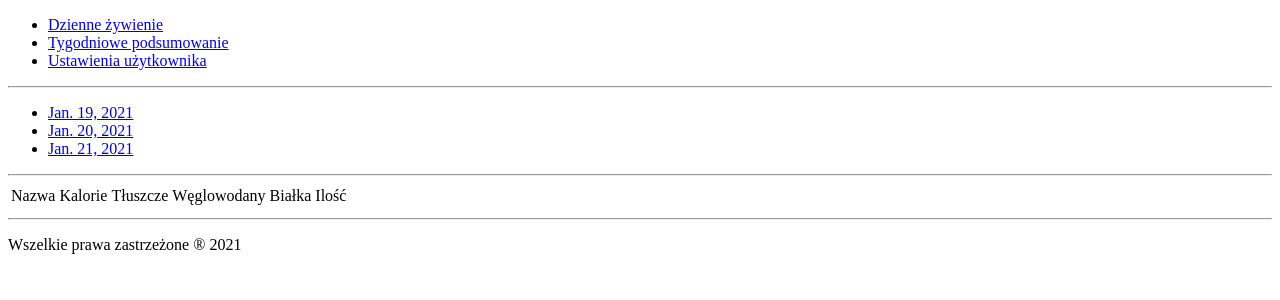
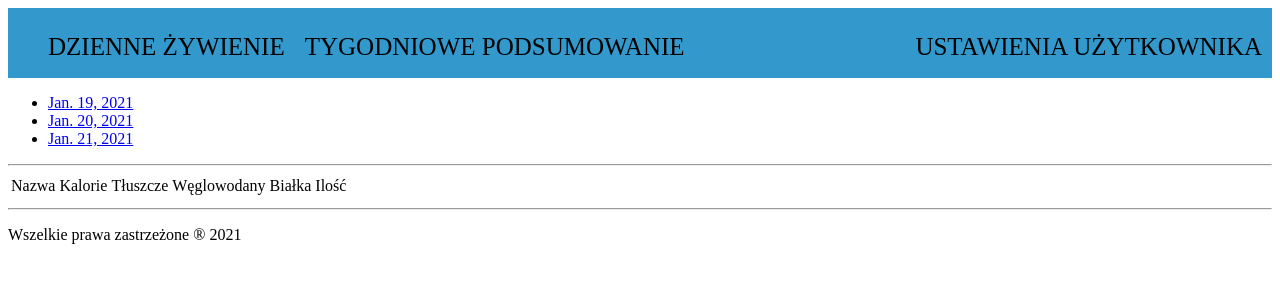
Before and after one commit to LukaszSzpak/Moje_kalorie-my_calories, a Django app: page /calories/ in a window 1280 px wide. Shown: the top 300 px of the page. Run offline with Django 3.2, Linux system fonts and the light colour scheme; data that the repository does not hold is empty; parts of the project's set-up code (start-up, migrations or seed data) failed here and were passed over.

Commit message:
Added styles for header

```diff
--- /dev/null
+++ b/myCalories/static/css/header.css
@@ -0,0 +1,69 @@
+.header_style{
+    background: #3399CC;
+    margin: 0;
+    background-size: cover;
+    position: relative;
+    max-width: 100%;
+    min-height: 70px;
+    font-size: 25px;
+    text-transform: uppercase;
+
+}
+
+.right_menu,
+.left_menu {
+    text-decoration: none;
+    list-style: none;
+    display: flex;
+}
+
+.right_menu{
+    float: right;
+}
+
+.left_menu{
+    float: left;
+}
+
+.nav_link{
+    display: flex;
+    float: left;
+    min-width: 50px;
+    margin-right: 20px;
+    color: black;
+    text-decoration: none;
+    transition: color .2s linear;
+}
+
+.user_account_nav_link{
+    float: right;
+    min-width: 50px;
+    margin-right: 10px;
+    color: black;
+    text-decoration: none;
+    transition: color .2s linear;
+}
+
+.user_account_nav_link:after,
+.nav_link:after{
+    content:"";
+    display: block;
+    width: 100%;
+    height: 3px;
+    display: none;
+
+    position: absolute;
+    top: 100%;
+    left: 0;
+    z-index: 1;
+}
+
+.user_account_nav_link:hover,
+.nav_link:hover{
+    color: #fce38a;
+}
+
+.user_account_nav_link:hover:after,
+.nav_link:hover:after{
+    display: block;
+}
--- a/myCalories/templates/pl/pl_header.html
+++ b/myCalories/templates/pl/pl_header.html
@@ -1,22 +1,19 @@
-<!DOCTYPE html>
-<body>
-<div>
-    <nav id="navigation">
-        <ul>
+{% block extension-styles %}
+    {% load static %}
+    <link rel="stylesheet" type="text/css" href="{% static 'css/header.css' %}">
+{% endblock %}
+<div class="header_style">
+        <ul class="left_menu">
             <li>
                 <a class="nav_link" href="index">Dzienne żywienie</a>
             </li>
             <li>
                 <a class="nav_link" href="weekly">Tygodniowe podsumowanie</a>
             </li>
+        </ul>
+        <ul class="right_menu">
             <li>
                 <a class="user_account_nav_link" href="userSettings">Ustawienia użytkownika</a>
             </li>
         </ul>
-    </nav>
-
-    <hr/>
 </div>
-
-</body>
-</html>
```
Also changed, not shown: myCalories/templates/en/en_header.html (+8 -11 lines).
